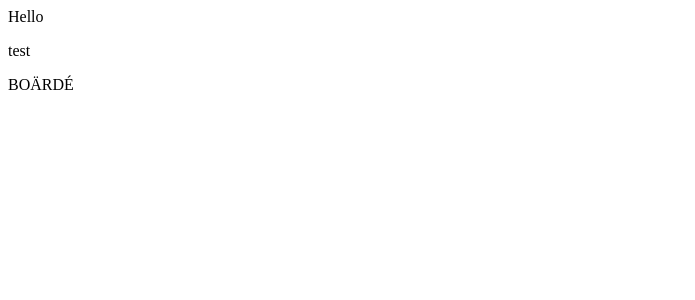
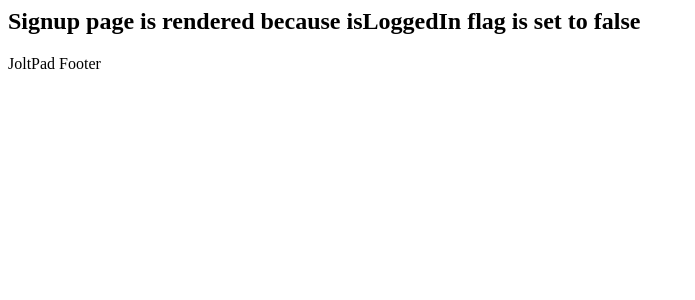
Before and after one commit to JoltPad/JoltPad, a React app: page / in a window 1280 px wide. Shown: the top 300 px of the page, without its empty margins (0-695 px from the left). Built offline with nearby package versions, Linux system fonts and the light colour scheme.

Commit message:
prelim react code

```diff
--- a/client/App.jsx
+++ b/client/App.jsx
@@ -1,13 +1,138 @@
-import React from 'react';
+import React, { useState } from 'react';
+import { SignUpPage } from './components/SignUpPage.jsx';
+import { NotePage } from './components/NotePage.jsx';
 
-function App() {
+
+
+
+export function App() {
+
+  const [isLoggedIn, setIsLoggedIn] = useState(false);
 
   return (
-    <>
-    <div>Hello</div>
-    <p>test</p>
-    </>
-  );
+    <div>
+      {(isLoggedIn) ? <NotePage /> : <SignUpPage />}
+    </div>
+  )
 }
 
-export default App;
+
+// -----------------------------------------------------------------------
+// const [isLoggedIn, setIsLoggedIn] = useState(false);
+
+// const handleLogin = (e) => {
+//     e.preventDefault();
+//     if (username.length < 4 || password.length < 4) {
+//       setMessage('invalid username / password combo');
+//       return;
+//     }
+//     handleLogout();
+//     fetch('http://localhost:3001/login', {
+//       method: 'POST',
+//       headers: {
+//         'Content-Type': 'application/json',
+//       },
+//       body: JSON.stringify({
+//         username,
+//         password,
+//       }),
+//     })
+//       .then((res) => res.json())
+//       .then((data) => {
+//         if (data.ssid) {
+//           setIsLoggedIn(true);
+//         } else if (typeof data === 'string') {
+//           setMessage(data);
+//         } else setMessage('Login Failed: Unknown');
+//       })
+//       .catch((err) => console.log(err));
+//   };
+
+// const renderLogin = () => (
+//     <div className={styles.contentBox}>
+//       <form onSubmit={handleLogin}>
+//         <TextField
+//           id='username'
+//           name='username'
+//           value={username}
+//           onChange={handleUsernameChange}
+//           label='Username'
+//         />
+//         {/* <input placeholder="username" name="username" value={username} className="inputField" type="text" onChange={handleUsernameChange} /> */}
+//         <br />
+//         <br />
+//         <TextField
+//           id='password'
+//           name='password'
+//           value={password}
+//           onChange={handlePasswordChange}
+//           label='Password'
+//           type='password'
+//         />
+//         <br />
+//         <br />
+//         <span>{message}</span>
+//         <br />
+//         <br />
+//         <Button variant='contained' type='submit' id={styles.loginBtn}>
+//           Log In
+//         </Button>
+//         <Button variant='outlined' type='button' onClick={handleSignup} id={styles.loginBtn}>
+//           Sign up
+//         </Button>
+//         <br />
+//       </form>
+//       <Button variant='text' id={styles.gitButton} onClick={handleGuestLogin}>Login as Guest</Button>
+//       <br/>
+//       <Button variant='text' id={styles.gitButton}>Login with GitHub</Button>
+//     </div>
+//   );
+
+//   return (
+//     <div id={styles.projectLoader}>
+//       <section id={styles.upperPart}>
+//         <span id={styles.title}>spearmint</span>
+//         <svg
+//           id={styles.leaf}
+//           viewBox='0 0 24 24'
+//           xmlns='http://www.w3.org/2000/svg'
+//           xmlnsXlink='http://www.w3.org/1999/xlink'
+//         >
+//           <path
+//             fill='#ffffff'
+//             d='M17,8C8,10 5.9,16.17 3.82,21.34L5.71,22L6.66,19.7C7.14,19.87 7.64,20 8,20C19,20 22,3 22,3C21,5 14,5.25 9,6.25C4,7.25 2,11.5 2,13.5C2,15.5 3.75,17.25 3.75,17.25C7,8 17,8 17,8Z'
+//           />
+//         </svg>
+//         <span id={styles.purpose}>testing, simplified</span>
+//       </section>
+
+//       <section id={styles.lowerPart}>
+//         <div id={styles.appBox}>
+//           {/* Open Project Directory If User is Logged In */}
+//           {!isLoggedIn ? (
+//             renderLogin()
+//           ) : (
+//             <div className={styles.contentBox}>
+//               <span className={styles.text}>Currently logged in as {username}!</span>
+//               <br />
+//               <br />
+//               <br />
+//               <span className={styles.text}>Select your application:</span>
+//               <br />
+//                 <OpenFolder />
+//                 <br />
+//                 <br />
+//                 <br />
+//                 <Button variant='contained' type='button' onClick={handleLogout} id={styles.loginBtn}>
+//                 LOGOUT
+//                 </Button>
+//                 <br />
+//             </div>
+//           )}
+//         </div>
+
+//         {/* Get started */}
+//       </section>
+//     </div>
+//   );
+// };
--- /dev/null
+++ b/client/components/NotePage.jsx
@@ -0,0 +1,11 @@
+import React, { useState } from 'react';
+
+export function NotePage() {
+
+
+  return (
+    <div>
+      <h1>Note taking page is rendered because isLoggedIn flag is set to true</h1>
+    </div>
+  )
+}
--- /dev/null
+++ b/client/components/SignUpPage.jsx
@@ -0,0 +1,10 @@
+import React, { useState } from 'react';
+
+export function SignUpPage() {
+
+  return (
+    <div>
+      <h1>Signup page is rendered because isLoggedIn flag is set to false</h1>
+    </div>
+  )
+}
--- a/client/index.html
+++ b/client/index.html
@@ -1,7 +1,7 @@
 <html>
   <head>
     <meta charset="UTF-8" />
-    <title>BOÄRDÉ</title>
+    <title>JoltPad</title>
   </head>
   <body>
     <header></header>
--- a/client/index.js
+++ b/client/index.js
@@ -1,12 +1,12 @@
 import React from 'react';
 import { render } from 'react-dom';
-import App from './App.jsx';
+import { App } from './App.jsx';
 
 render(
   <section className="container">
     <App />
     <footer>
-      <p className="footer">BOÄRDÉ</p>
+      <p className="footer">JoltPad Footer</p>
     </footer>
   </section>,
   document.getElementById('root')
```
